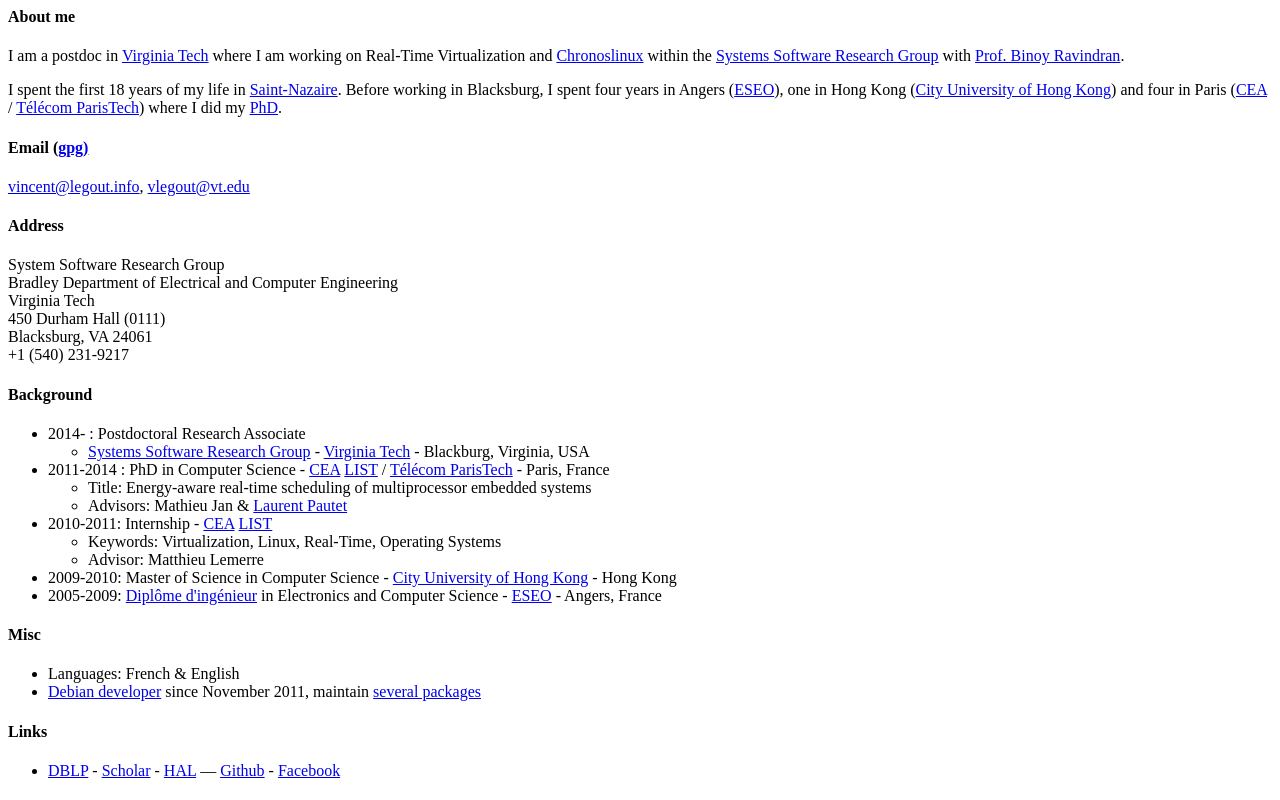
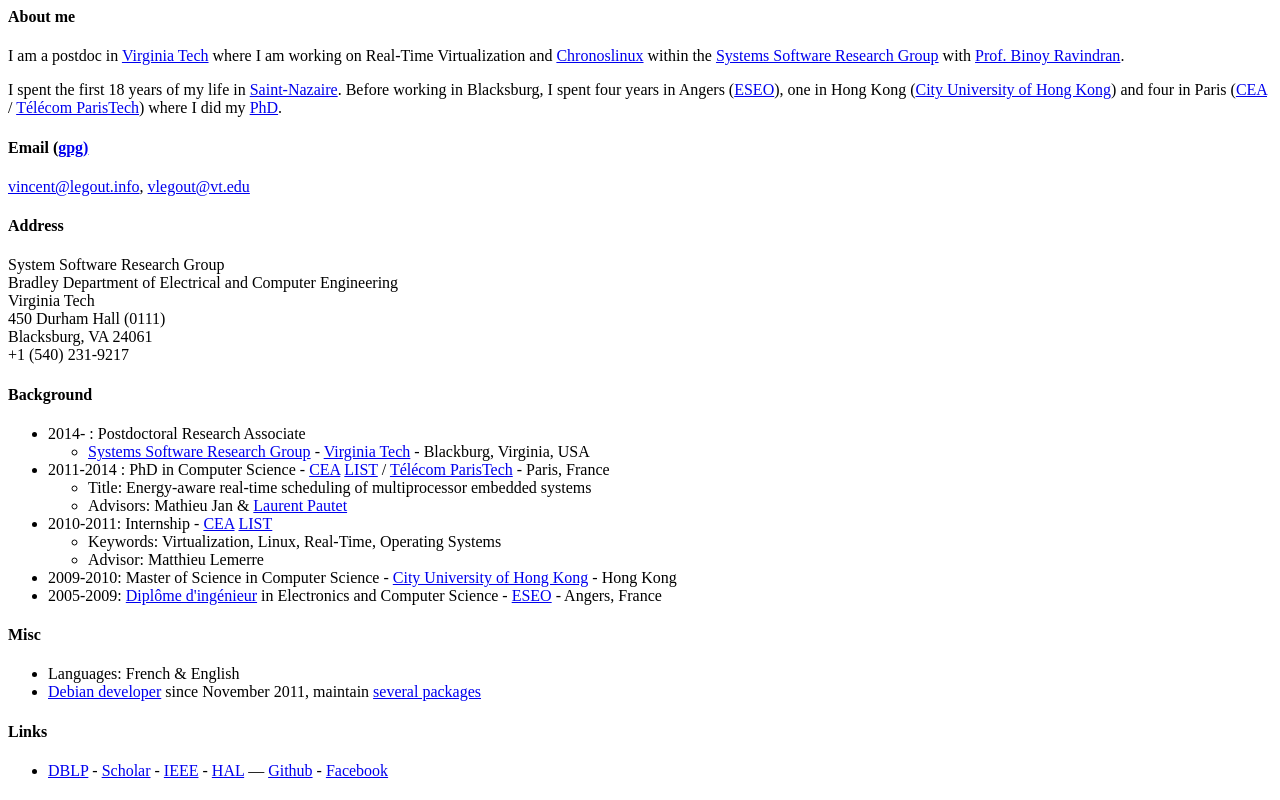
Before and after one commit to vlegout/vincent.legout.info, a plain HTML site: page p/index.html in a window 1280 px wide. Drawn offline with Linux system fonts and the light colour scheme.

Commit message:
p/index: Add a link to IEEE xplore

```diff
--- a/p/index.html
+++ b/p/index.html
@@ -103,6 +103,7 @@ Blacksburg, VA 24061<br />
   <li>
     <a href="http://www.informatik.uni-trier.de/~ley/pers/hd/l/Legout:Vincent.html">DBLP</a> -
     <a href="https://scholar.google.com/scholar?q=&quot;Vincent+legout&quot;">Scholar</a> -
+    <a href="http://ieeexplore.ieee.org/search/searchresult.jsp?searchWithin=p_Authors:.QT.Legout,%20Vincent.QT.&newsearch=true">IEEE</a> -
     <a href="https://hal.inria.fr/aut/Vincent+Legout/">HAL</a> —
     <a href="https://github.com/vlegout/">Github</a> -
     <a href="https://www.facebook.com/vincent.legout.7">Facebook</a>
```
